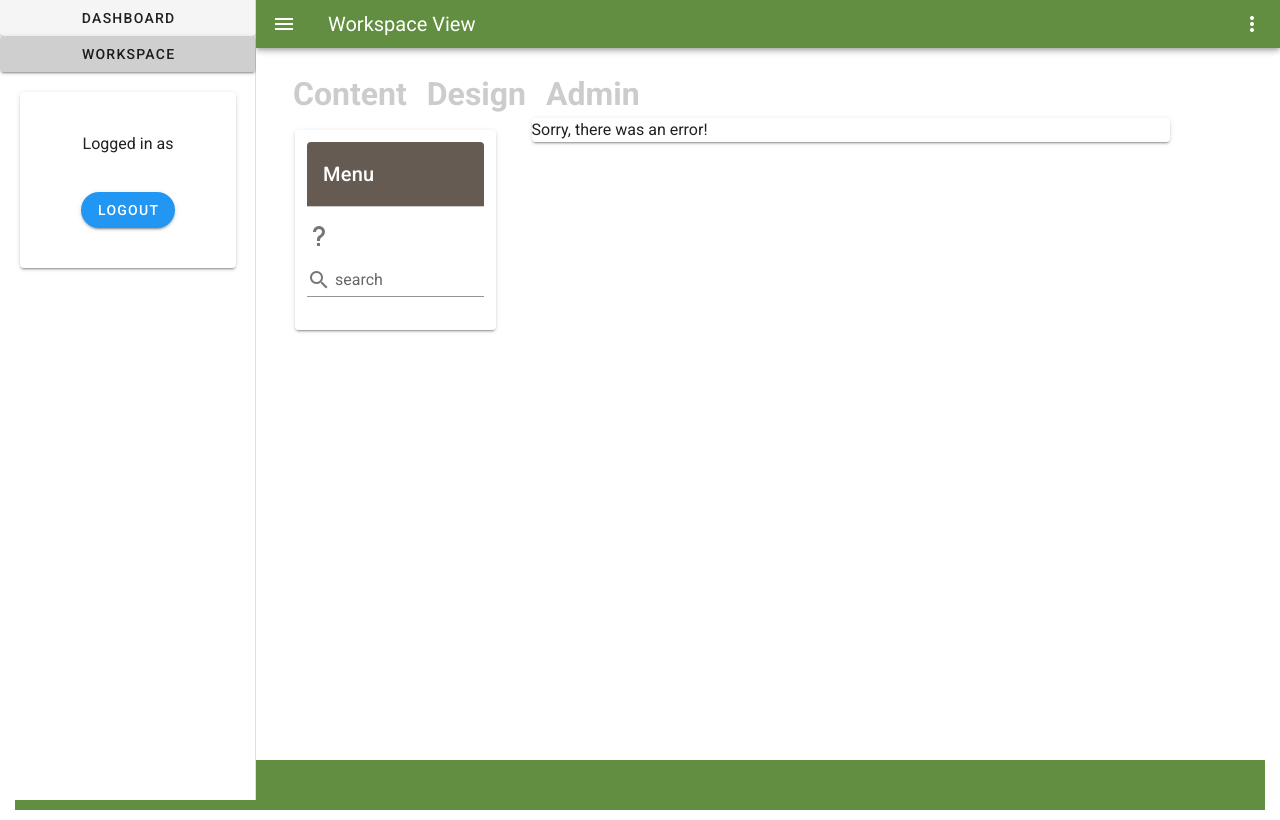
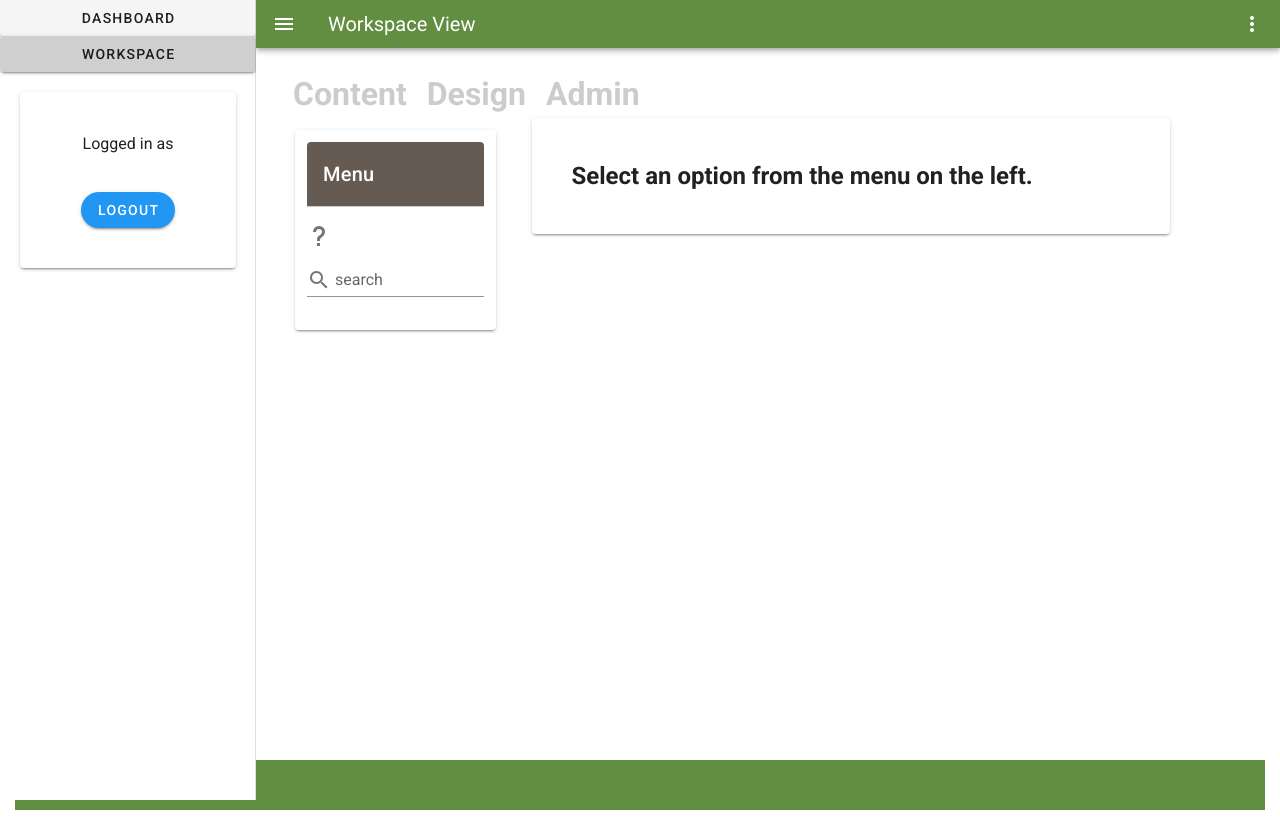
Before and after one commit to iingles/isaac-ingles-3790-final, a Vue app: page /workspace/1 in a window 1280 px wide. Built offline with nearby package versions, Linux system fonts and the light colour scheme.

Commit message:
added card prompt to select option from menu

```diff
--- a/src/views/Workspace.vue
+++ b/src/views/Workspace.vue
@@ -22,10 +22,8 @@
                     </transition>
                 </template>
                 <template v-else>
-                    <v-card>
-                        <p>
-                            Sorry, there was an error!
-                        </p>
+                    <v-card class="pa-10">
+                        <h2>Select an option from the menu on the left.</h2>
                     </v-card>
                 </template>
             </v-col>
```
